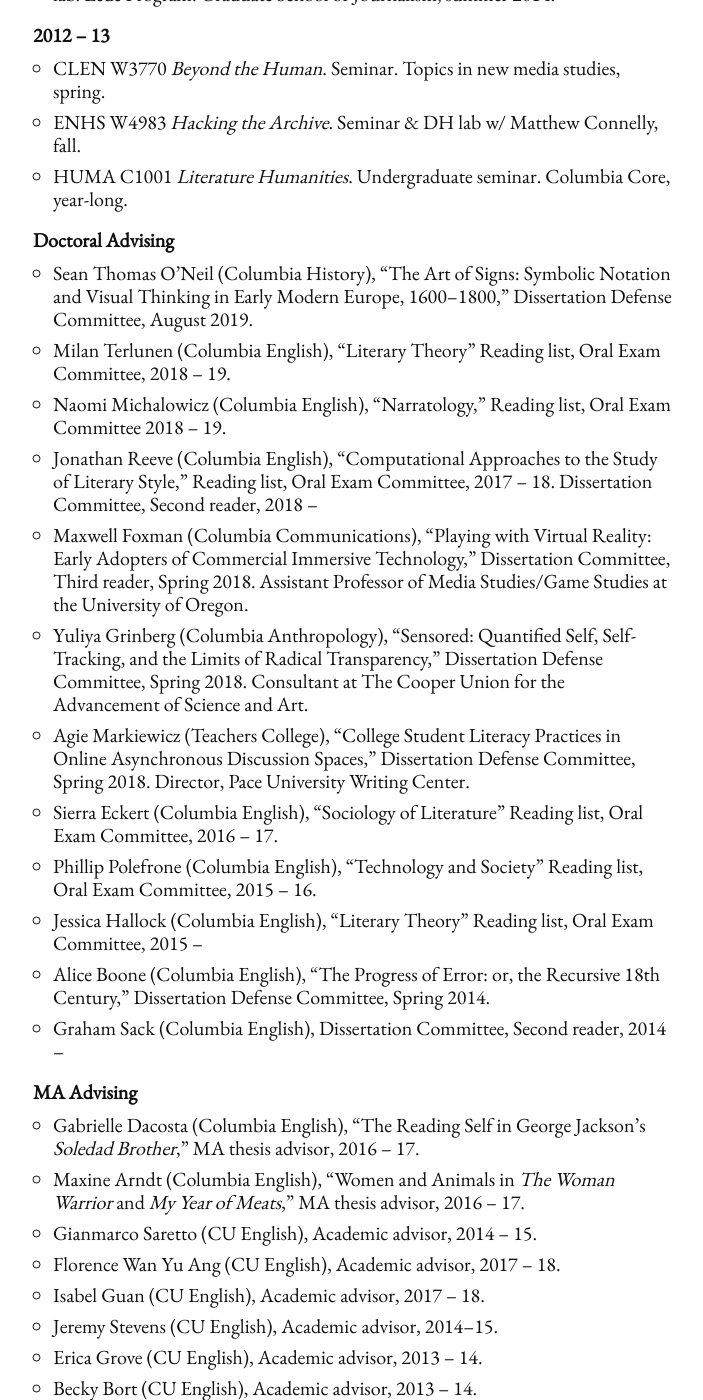
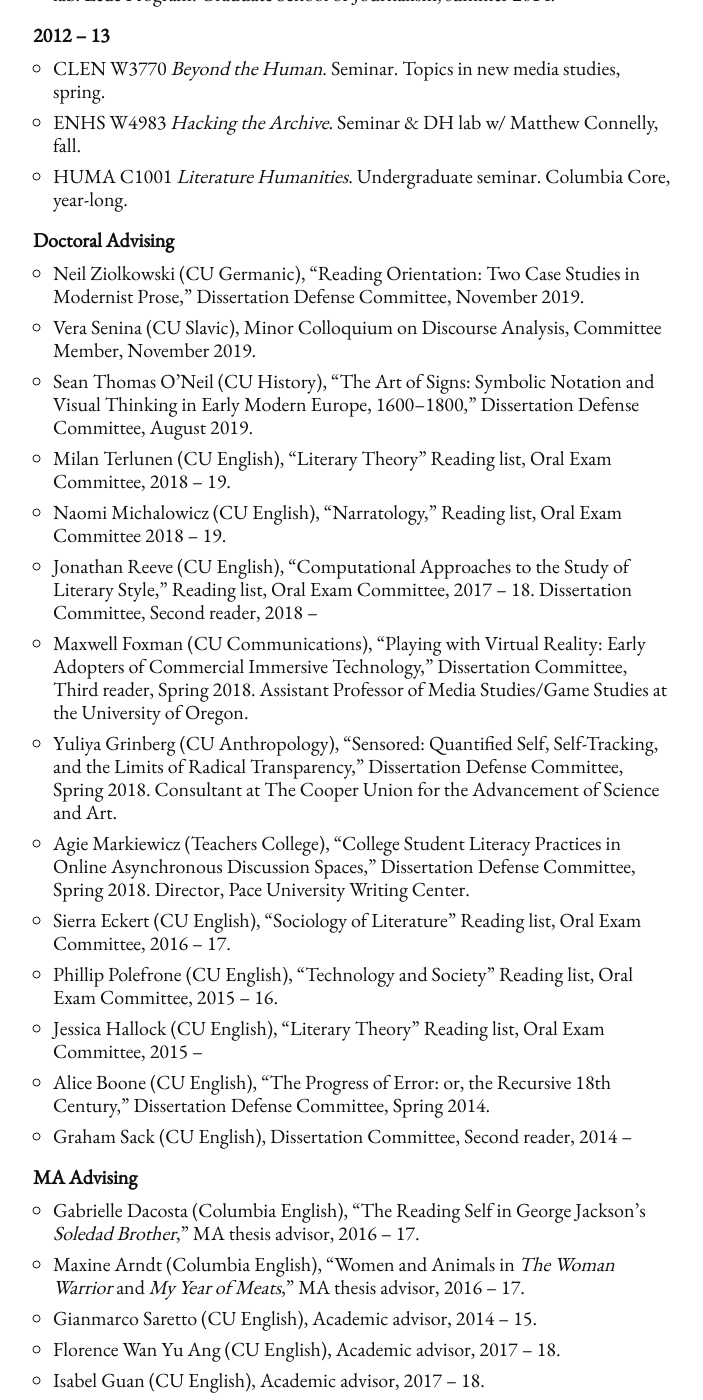
Before and after one commit to denten/denten.github.io, a Jekyll site: the page built from _pages/teaching.md, in a window 1280 px wide and 1400 px high, scrolled down 1457 px. Shown: the whole window, without its empty margins (287-990 px from the left). Built offline with Jekyll 4.4.1, drawn with Linux system fonts in a browser that asks for light colours.

```diff
--- a/_includes/CV/03-teaching.md
+++ b/_includes/CV/03-teaching.md
@@ -76,29 +76,33 @@
 
 ### Doctoral Advising
 
-- Sean Thomas O'Neil (Columbia History), "The Art of Signs: Symbolic Notation and Visual
-Thinking in Early Modern Europe, 1600--1800," Dissertation Defense Committee, August 2019.
-- Milan Terlunen (Columbia English), "Literary Theory" Reading list, Oral Exam Committee, 2018 -- 19.
-- Naomi Michalowicz (Columbia English), "Narratology," Reading list, Oral Exam Committee 2018 -- 19.
-- Jonathan Reeve (Columbia English), "Computational Approaches to the Study of Literary Style,"
+- Neil Ziolkowski (CU Germanic), "Reading Orientation: Two Case Studies in Modernist Prose,"
+  Dissertation Defense Committee, November 2019.
+- Vera Senina (CU Slavic), Minor Colloquium on Discourse Analysis, Committee Member, November
+  2019.
+- Sean Thomas O'Neil (CU History), "The Art of Signs: Symbolic Notation and Visual Thinking in
+  Early Modern Europe, 1600--1800," Dissertation Defense Committee, August 2019.
+- Milan Terlunen (CU English), "Literary Theory" Reading list, Oral Exam Committee, 2018 -- 19.
+- Naomi Michalowicz (CU English), "Narratology," Reading list, Oral Exam Committee 2018 -- 19.
+- Jonathan Reeve (CU English), "Computational Approaches to the Study of Literary Style,"
   Reading list, Oral Exam Committee, 2017 -- 18. Dissertation Committee, Second reader, 2018 --
-- Maxwell Foxman (Columbia Communications), "Playing with Virtual Reality: Early Adopters of
+- Maxwell Foxman (CU Communications), "Playing with Virtual Reality: Early Adopters of
   Commercial Immersive Technology," Dissertation Committee, Third reader, Spring 2018.
 Assistant Professor of Media Studies/Game Studies at the University of Oregon.
-- Yuliya Grinberg (Columbia Anthropology), "Sensored: Quantified Self, Self-Tracking, and the
-  Limits of Radical Transparency," Dissertation Defense Committee, Spring 2018.
-Consultant at The Cooper Union for the Advancement of Science and Art.
+- Yuliya Grinberg (CU Anthropology), "Sensored: Quantified Self, Self-Tracking, and the Limits
+  of Radical Transparency," Dissertation Defense Committee, Spring 2018.  Consultant at The
+Cooper Union for the Advancement of Science and Art.
 - Agie Markiewicz (Teachers College), "College Student Literacy Practices in Online
-  Asynchronous Discussion Spaces," Dissertation Defense Committee, Spring 2018.
-Director, Pace University Writing Center.
-- Sierra Eckert (Columbia English), "Sociology of Literature" Reading list, Oral Exam
-  Committee, 2016 -- 17.
-- Phillip Polefrone (Columbia English), "Technology and Society" Reading list, Oral Exam
-  Committee, 2015 -- 16.
-- Jessica Hallock (Columbia English), "Literary Theory" Reading list, Oral Exam Committee, 2015 --
-- Alice Boone (Columbia English), "The Progress of Error: or, the Recursive 18th Century,"
+  Asynchronous Discussion Spaces," Dissertation Defense Committee, Spring 2018.  Director, Pace
+University Writing Center.
+- Sierra Eckert (CU English), "Sociology of Literature" Reading list, Oral Exam Committee, 2016
+  -- 17.
+- Phillip Polefrone (CU English), "Technology and Society" Reading list, Oral Exam Committee,
+  2015 -- 16.
+- Jessica Hallock (CU English), "Literary Theory" Reading list, Oral Exam Committee, 2015 --
+- Alice Boone (CU English), "The Progress of Error: or, the Recursive 18th Century,"
   Dissertation Defense Committee, Spring 2014.
-- Graham Sack (Columbia English), Dissertation Committee, Second reader, 2014 --
+- Graham Sack (CU English), Dissertation Committee, Second reader, 2014 --
 
 ### MA Advising
 
```
Also changed, not shown: _includes/CV/04-publications.md (+1 -1 lines).
